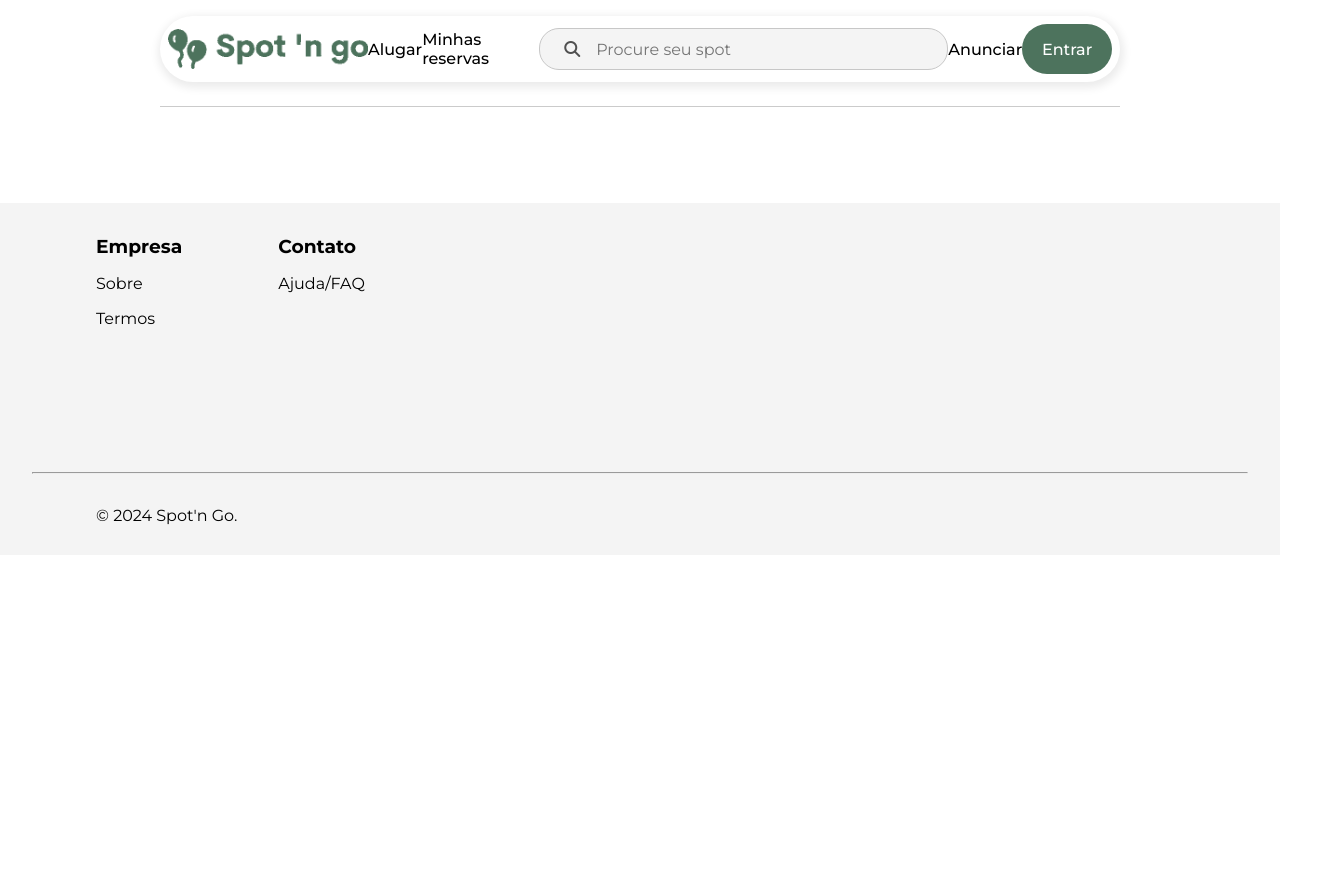
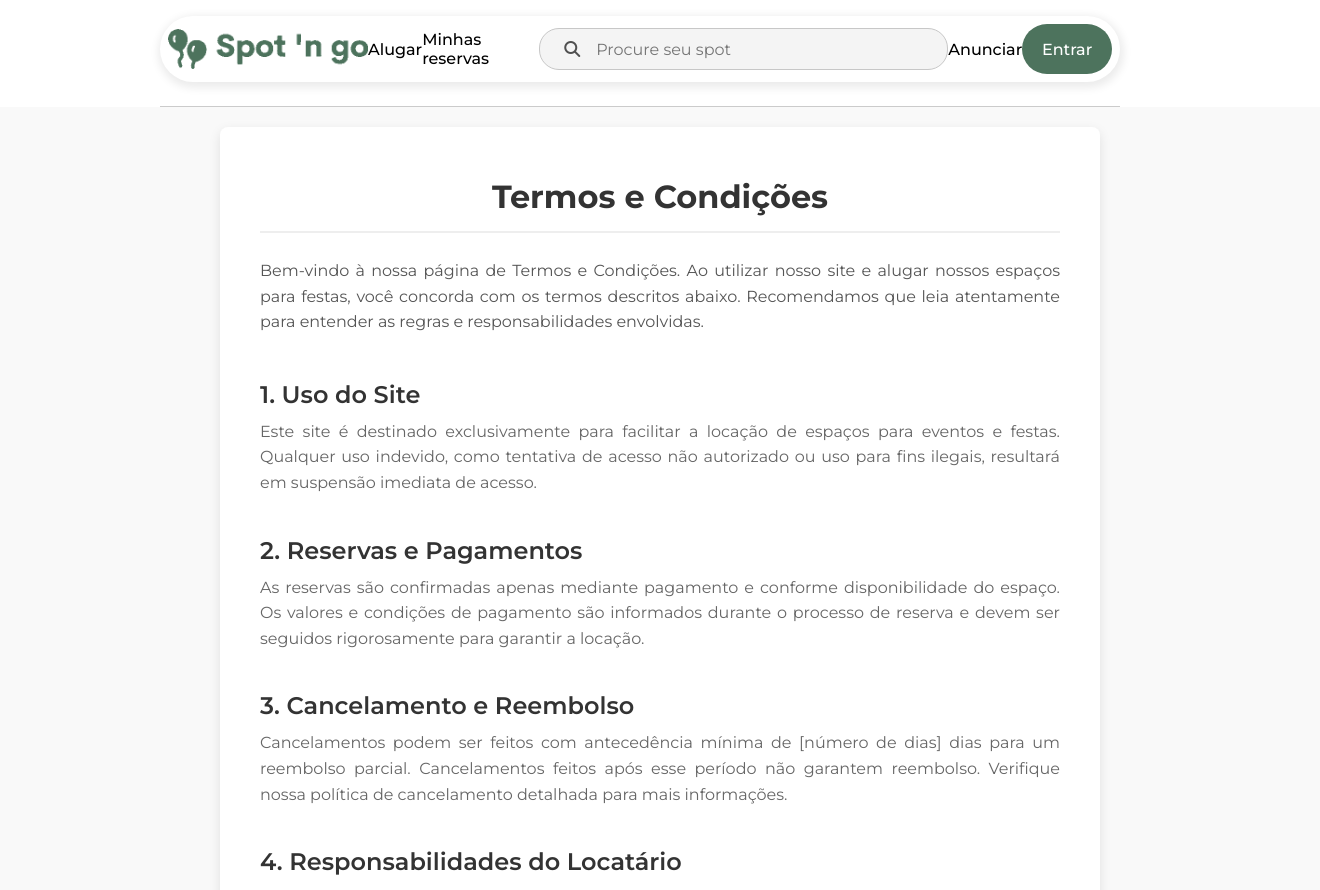
Before and after one commit to Hackathon-spotngo-2024/HackathonIFC2024-frontend, a Vue app: page /termos in a window 1280 px wide. Shown: the top 890 px of the page, 1320 px wide, since content can reach past the window. Before the commit the page ends 800 px from the top, so only its background shows below. Built offline with nearby package versions, Linux system fonts and the light colour scheme.

Commit message:
feat #6: Linkar Rodape

```diff
--- a/src/components/RodapeComponent.vue
+++ b/src/components/RodapeComponent.vue
@@ -6,14 +6,14 @@
       <div class="empresa">
         <h3>Empresa</h3>
         <div class="links" id="links-empresa">
-          <a class="sobre">Sobre</a>
-          <a class="termos">Termos</a>
+          <RouterLink to="/sobre" class="link">Sobre</RouterLink>
+          <RouterLink to="/termos" class="link">Termos</RouterLink>
         </div>
       </div>
       <div class="contato" id="links-contato">
         <h3>Contato</h3>
         <div class="links">
-          <a class="contato">Ajuda/FAQ</a>
+          <RouterLink to="/ajuda" class="link">Ajuda/FAQ</RouterLink>
         </div>
       </div>
     </div>
@@ -72,4 +72,8 @@ a:hover {
   font-family: var(--fonte-principal);
   margin: 2rem 0 2rem 6rem;
 }
+.link {
+  text-decoration: none;
+  color: black;
+}
 </style>
--- a/src/router/AjudaPage.vue
+++ b/src/router/AjudaPage.vue
@@ -0,0 +1,127 @@
+<script setup>
+</script>
+
+<template>
+    <div class="pagina-faq">
+      <div class="conteudo-faq">
+        <h1 class="titulo-faq">Ajuda & FAQ</h1>
+        <p class="introducao-faq">
+          Aqui você encontra respostas para as perguntas mais frequentes sobre a locação de nossos espaços para festas. Se precisar de mais ajuda, entre em contato conosco!
+        </p>
+
+        <div class="faq-item">
+          <h2 class="pergunta">1. Como faço uma reserva?</h2>
+          <p class="resposta">
+            Para fazer uma reserva, escolha o espaço desejado e entre na página de reserva. Siga as instruções e finalize o pagamento para confirmar sua reserva.
+          </p>
+        </div>
+
+        <div class="faq-item">
+          <h2 class="pergunta">2. Quais são as formas de pagamento aceitas?</h2>
+          <p class="resposta">
+            Aceitamos pagamentos via cartão de crédito, transferência bancária e boleto. Outras opções podem estar disponíveis dependendo da sua localização.
+          </p>
+        </div>
+
+        <div class="faq-item">
+          <h2 class="pergunta">3. Posso cancelar minha reserva?</h2>
+          <p class="resposta">
+            Sim, você pode cancelar sua reserva. Verifique nossa política de cancelamento para saber as condições e prazos para reembolso.
+          </p>
+        </div>
+
+        <div class="faq-item">
+          <h2 class="pergunta">4. O que está incluído no valor da locação?</h2>
+          <p class="resposta">
+            O valor da locação inclui o uso do espaço e [detalhes adicionais, como mesas, cadeiras, iluminação, etc., conforme aplicável]. Itens adicionais podem ser disponibilizados com custo extra.
+          </p>
+        </div>
+
+        <div class="faq-item">
+          <h2 class="pergunta">5. Posso visitar o local antes de reservar?</h2>
+          <p class="resposta">
+            Sim, agende uma visita para conhecer o espaço antes de reservar. Entre em contato conosco para marcar um horário.
+          </p>
+        </div>
+      </div>
+    </div>
+  </template>
+
+<style scoped>
+.pagina-faq {
+    width: 100%;
+    display: flex;
+    justify-content: center;
+    padding: 20px;
+    background-color: #f9f9f9;
+}
+
+.conteudo-faq {
+    display: flex;
+    flex-direction: column;
+    width: 80%;
+    max-width: 800px;
+    background-color: #ffffff;
+    padding: 40px;
+    box-shadow: 0px 4px 12px rgba(0, 0, 0, 0.1);
+    border-radius: 8px;
+}
+
+.titulo-faq {
+    font-size: 32px;
+    margin-top: 10px;
+    margin-bottom: 25px;
+    font-weight: bold;
+    color: #333;
+    text-align: center;
+    border-bottom: 2px solid #eee;
+    padding-bottom: 15px;
+}
+
+.introducao-faq {
+    font-size: 16px;
+    color: #555;
+    margin-bottom: 20px;
+    line-height: 1.6;
+    text-align: justify;
+}
+
+.faq-item {
+    margin-top: 20px;
+    border-bottom: 1px solid #eee;
+    padding-bottom: 15px;
+}
+
+.pergunta {
+    font-size: 20px;
+    font-weight: 600;
+    color: #333;
+    margin-bottom: 5px;
+}
+
+.resposta {
+    font-size: 16px;
+    color: #666;
+    line-height: 1.6;
+    text-align: justify;
+}
+
+@media (max-width: 768px) {
+    .conteudo-faq {
+        width: 90%;
+        padding: 30px;
+    }
+
+    .titulo-faq {
+        font-size: 28px;
+    }
+
+    .pergunta {
+        font-size: 18px;
+    }
+
+    .resposta, .introducao-faq {
+        font-size: 15px;
+    }
+}
+</style>
--- a/src/router/SobrePage.vue
+++ b/src/router/SobrePage.vue
@@ -0,0 +1,48 @@
+<script setup>
+</script>
+
+<template>
+  <div class="pagina-sobre">
+    <h1 class="titulo-sobre">Sobre Nós</h1>
+    <div class="p-wrapper">
+      <p class="descricao-sobre">Bem-vindo ao nosso site de locação de espaços para festas! Somos apaixonados por
+        criar o ambiente perfeito para os momentos mais especiais.</p>
+      <p class="descricao-sobre">Nossa missão é oferecer locais únicos e inesquecíveis para celebrações de todos
+        os tipos, sejam aniversários, casamentos, eventos corporativos ou qualquer outra ocasião especial.</p>
+      <p class="descricao-sobre">Nossa visão é ser a principal escolha de quem busca um espaço diferenciado e
+        personalizável para comemorar momentos inesquecíveis.</p>
+    </div>
+
+    <h1 class="valores-titulo">Nossos Valores</h1>
+    <div class="p-wrapper">
+      <ul class="valores-lista">
+        <li class="valor-item"><strong>Compromisso com a Qualidade:</strong> Selecionamos espaços que
+          atendem aos mais altos padrões de qualidade para garantir que sua festa seja perfeita.</li>
+        <li class="valor-item"><strong>Personalização:</strong> Oferecemos ambientes adaptáveis a cada tipo
+          de evento e preferência, para que você possa celebrar do seu jeito.</li>
+        <li class="valor-item"><strong>Experiência e Dedicação:</strong> Nossa equipe tem experiência no
+          setor e está pronta para ajudar em cada detalhe, do planejamento à execução.</li>
+      </ul>
+    </div>
+  </div>
+</template>
+<style scoped>
+.pagina-sobre {
+  width: 70%;
+  margin: 2rem auto;
+}
+
+.p-wrapper {
+  margin: 1rem 0 0 3rem;
+}
+
+.valores-titulo {
+  margin-top: 2rem;
+}
+h1 {
+  text-align: center;
+}
+li {
+  list-style: none;
+}
+</style>
--- a/src/router/TermosPage.vue
+++ b/src/router/TermosPage.vue
@@ -0,0 +1,127 @@
+<script setup>
+</script>
+
+<template>
+    <div class="pagina-termos">
+      <div class="conteudo-termos">
+        <h1 class="titulo-termos">Termos e Condições</h1>
+        <p class="introducao-termos">
+          Bem-vindo à nossa página de Termos e Condições. Ao utilizar nosso site e alugar nossos espaços para festas, você concorda com os termos descritos abaixo. Recomendamos que leia atentamente para entender as regras e responsabilidades envolvidas.
+        </p>
+
+        <h2 class="subtitulo-termos">1. Uso do Site</h2>
+        <p class="texto-termos">
+          Este site é destinado exclusivamente para facilitar a locação de espaços para eventos e festas. Qualquer uso indevido, como tentativa de acesso não autorizado ou uso para fins ilegais, resultará em suspensão imediata de acesso.
+        </p>
+
+        <h2 class="subtitulo-termos">2. Reservas e Pagamentos</h2>
+        <p class="texto-termos">
+          As reservas são confirmadas apenas mediante pagamento e conforme disponibilidade do espaço. Os valores e condições de pagamento são informados durante o processo de reserva e devem ser seguidos rigorosamente para garantir a locação.
+        </p>
+
+        <h2 class="subtitulo-termos">3. Cancelamento e Reembolso</h2>
+        <p class="texto-termos">
+          Cancelamentos podem ser feitos com antecedência mínima de [número de dias] dias para um reembolso parcial. Cancelamentos feitos após esse período não garantem reembolso. Verifique nossa política de cancelamento detalhada para mais informações.
+        </p>
+
+        <h2 class="subtitulo-termos">4. Responsabilidades do Locatário</h2>
+        <p class="texto-termos">
+          O locatário é responsável pela conservação do espaço durante o período de locação, devendo restituí-lo nas mesmas condições em que foi entregue. Danos causados ao local serão cobrados do locatário.
+        </p>
+
+        <h2 class="subtitulo-termos">5. Limitações de Responsabilidade</h2>
+        <p class="texto-termos">
+          Não nos responsabilizamos por perdas ou danos causados por eventos fora do nosso controle, como desastres naturais, falhas elétricas ou outros imprevistos que possam impactar o evento.
+        </p>
+
+        <h2 class="subtitulo-termos">6. Alterações nos Termos</h2>
+        <p class="texto-termos">
+          Reservamo-nos o direito de atualizar estes Termos e Condições periodicamente. Recomendamos que revise esta página regularmente para estar ciente de quaisquer mudanças.
+        </p>
+      </div>
+    </div>
+  </template>
+
+<style scoped>
+.pagina-termos {
+    width: 100%;
+    display: flex;
+    justify-content: center;
+    padding: 20px;
+    background-color: #f9f9f9;
+}
+
+.conteudo-termos {
+    display: flex;
+    flex-direction: column;
+    width: 80%;
+    max-width: 800px;
+    background-color: #ffffff;
+    padding: 40px;
+    box-shadow: 0px 4px 12px rgba(0, 0, 0, 0.1);
+    border-radius: 8px;
+}
+
+.titulo-termos {
+    font-size: 32px;
+    margin-top: 10px;
+    margin-bottom: 25px;
+    font-weight: bold;
+    color: #333;
+    text-align: center;
+    border-bottom: 2px solid #eee;
+    padding-bottom: 15px;
+}
+
+.introducao-termos {
+    font-size: 16px;
+    color: #555;
+    margin-bottom: 20px;
+    line-height: 1.6;
+    text-align: justify;
+}
+
+.subtitulo-termos {
+    font-size: 24px;
+    margin-top: 25px;
+    margin-bottom: 10px;
+    font-weight: 600;
+    color: #333;
+}
+
+.texto-termos {
+    font-size: 16px;
+    color: #666;
+    margin-bottom: 15px;
+    line-height: 1.6;
+    text-align: justify;
+}
+
+.valor-item strong {
+    color: #444;
+}
+
+ul {
+    padding-left: 20px;
+    list-style-type: disc;
+}
+
+@media (max-width: 768px) {
+    .conteudo-termos {
+        width: 90%;
+        padding: 30px;
+    }
+
+    .titulo-termos {
+        font-size: 28px;
+    }
+
+    .subtitulo-termos {
+        font-size: 20px;
+    }
+
+    .texto-termos, .introducao-termos {
+        font-size: 15px;
+    }
+}
+</style>
--- a/src/router/index.js
+++ b/src/router/index.js
@@ -3,6 +3,9 @@ import AnunciarPage from '../views/AnunciarPage.vue'
 import HomePage from '../views/HomePage.vue'
 import AnuncioPage from "../views/AnuncioPage.vue"
 import ReservasPage from "../views/ReservasPage.vue"
+import AjudaPage from "../router/AjudaPage.vue"
+import SobrePage from "../router/SobrePage.vue"
+import TermosPage from "../router/TermosPage.vue"
 
 const router = createRouter({
   history: createWebHistory(import.meta.env.BASE_URL),
@@ -27,6 +30,21 @@ const router = createRouter({
      name: "ReservasPage",
      component: ReservasPage,
     },
+    {
+     path: "/ajuda",
+     name: "AjudaPage",
+     component: AjudaPage
+    },
+    {
+      path: "/sobre",
+      name: "SobrePage",
+      component: SobrePage,
+    },
+    {
+      path: "/termos",
+      name: "TermosPage",
+      component: TermosPage,
+    },
   ]
 })
 
```
